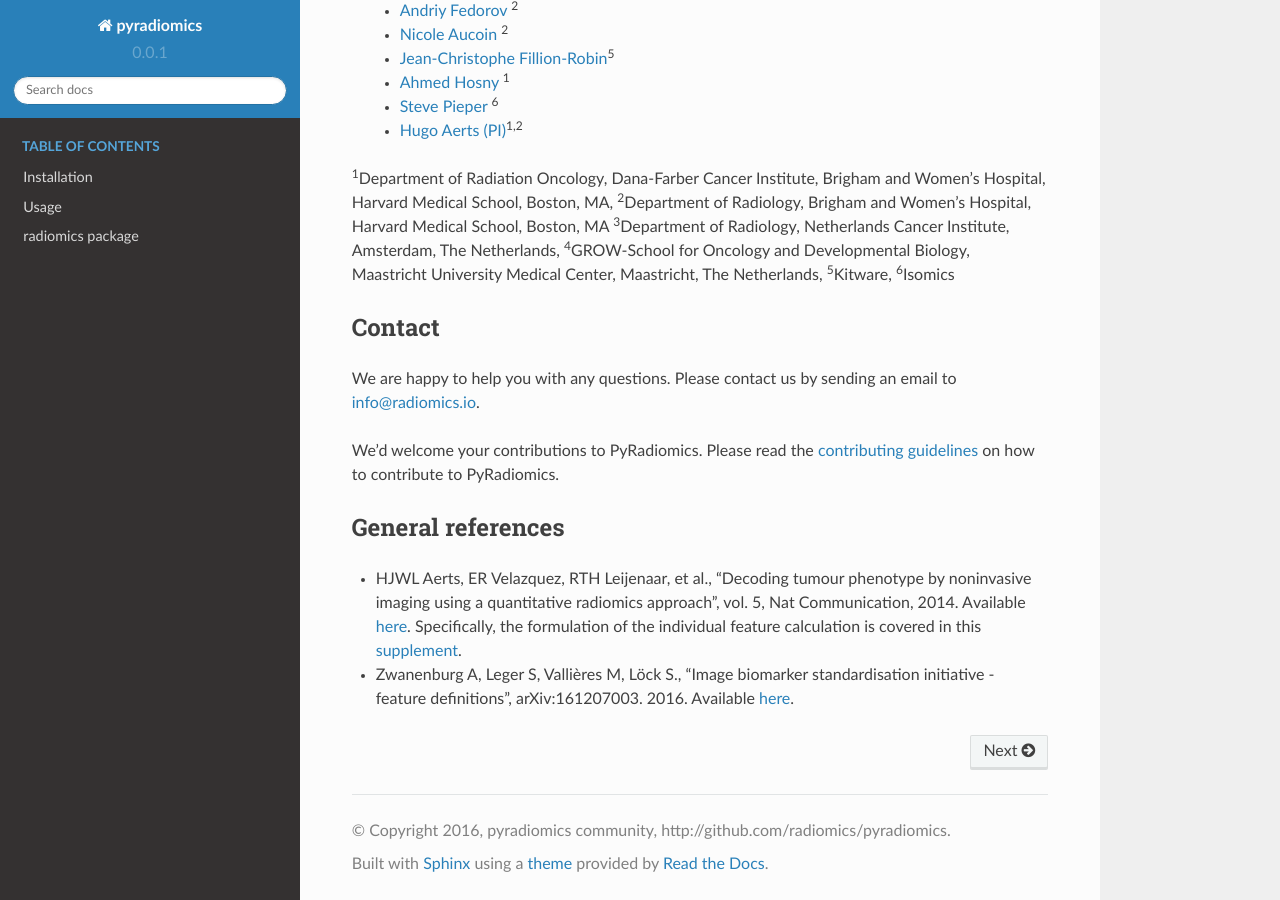
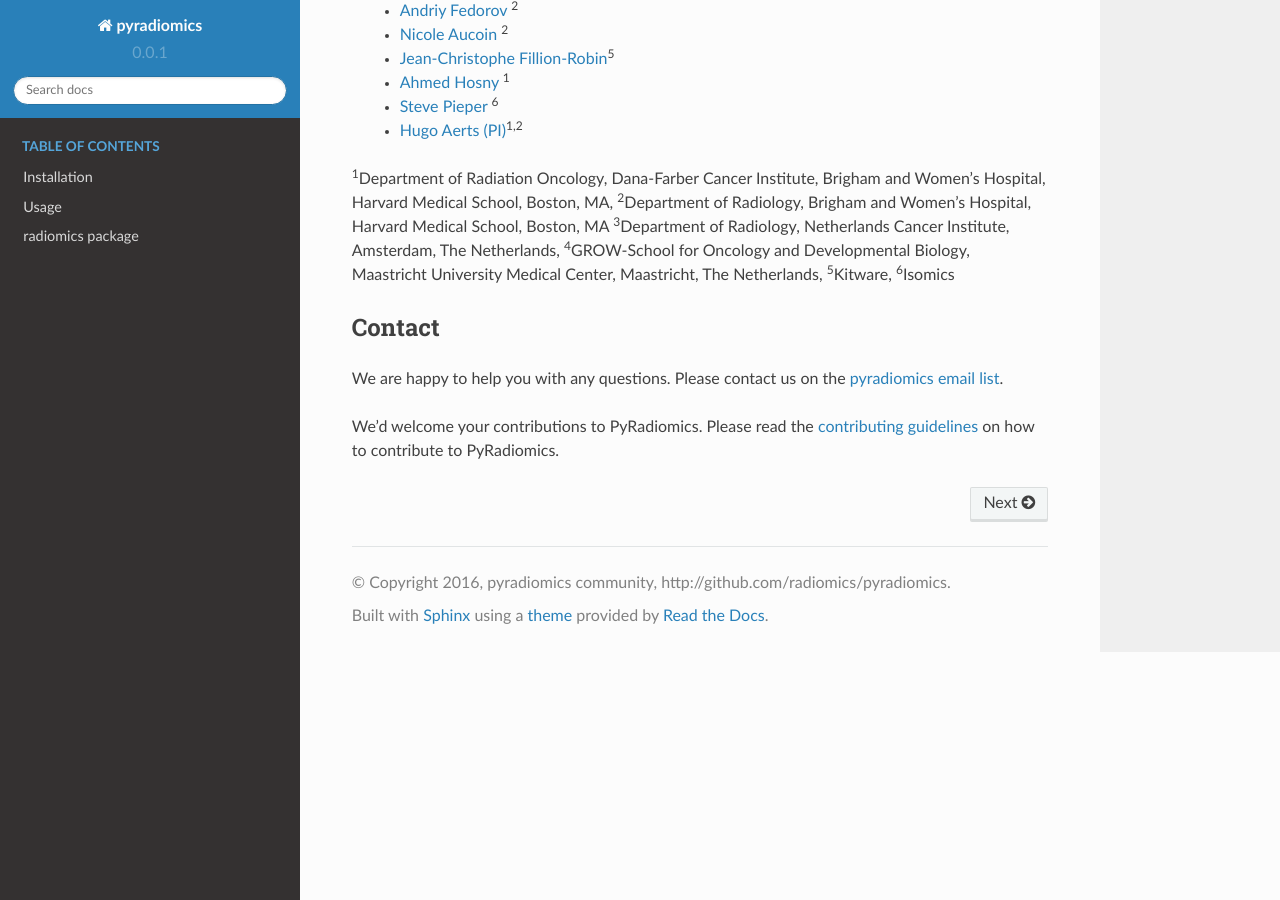
Before and after one commit to AIM-Harvard/pyradiomics, a Sphinx documentation site: the page built from docs/index.rst, in a window 1280 px wide and 900 px high, scrolled down 2770 px. Built offline with Sphinx 7.4.7 and the Read the Docs theme 2.0.0, drawn with Linux system fonts in a browser that asks for light colours.

Commit message:
DOC: Change contact info to the google groups.
Additionally, remove the general references section

```diff
--- a/docs/index.rst
+++ b/docs/index.rst
@@ -120,19 +120,8 @@ Developers
 
 Contact
 -------
-We are happy to help you with any questions. Please contact us by sending an email to
-`info@radiomics.io <mailto:info@radiomics.io>`_.
+We are happy to help you with any questions. Please contact us on the `pyradiomics email list <https://groups.google.com/forum/#!forum/pyradiomics>`_.
 
 We'd welcome your contributions to PyRadiomics. Please read the
 `contributing guidelines <https://github.com/Radiomics/pyradiomics/blob/master/CONTRIBUTING.md>`_ on how to contribute
 to PyRadiomics.
-
-General references
-------------------
-* HJWL Aerts, ER Velazquez, RTH Leijenaar, et al., "Decoding tumour phenotype by noninvasive imaging using a
-  quantitative radiomics approach", vol. 5, Nat Communication, 2014.
-  Available `here <http://www.nature.com/ncomms/2014/140603/ncomms5006/full/ncomms5006.html>`_.
-  Specifically, the formulation of the individual feature calculation is covered in this
-  `supplement <http://www.nature.com/ncomms/2014/140603/ncomms5006/extref/ncomms5006-s1.pdf>`_.
-* Zwanenburg A, Leger S, Vallières M, Löck S., "Image biomarker standardisation initiative - feature definitions",
-  arXiv:161207003. 2016. Available `here <http://arxiv.org/abs/1612.07003>`_.
```
Also changed, not shown: README.md (+1 -12 lines).
